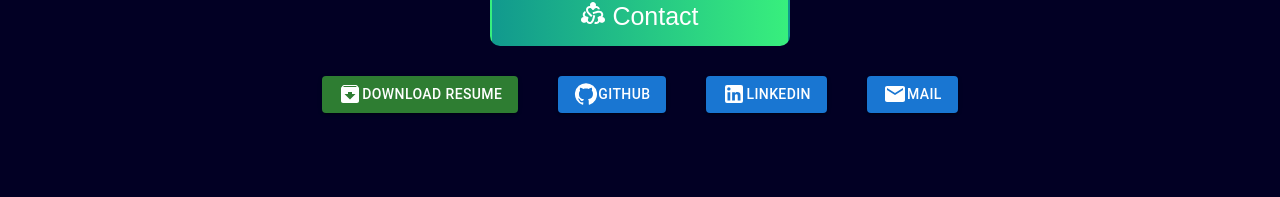
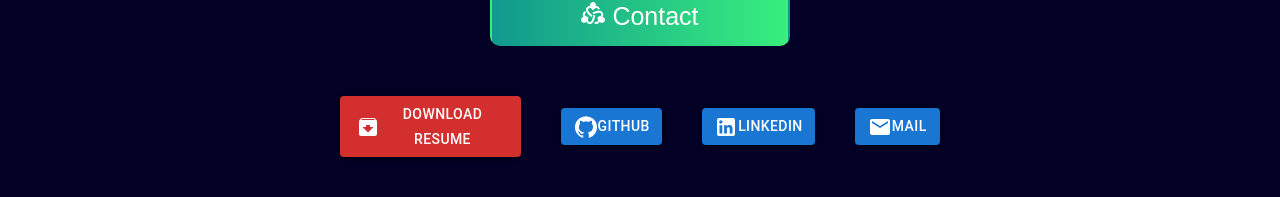
Before and after one commit to aravindh-mb/aravindh-portfolio-site, a React (Create React App) app: page / in a window 1280 px wide. Shown: the part 4308-4505 px from the top of the page. Before the commit the page ends 4451 px from the top, so only its background shows below. Built offline with nearby package versions, Linux system fonts and the light colour scheme.

Commit message:
Update homePage.js

```diff
--- a/src/homePage.js
+++ b/src/homePage.js
@@ -160,7 +160,6 @@ function Home() {
           }}
         >
           <Avatar sx={{ marginLeft: { xs: '30%' }, justifyContent: "center", alignItems: "center", width: { xs: 350, md: 250 }, height: { xs: 350, md: 250 } }} alt="aravindh pic" src="https://avatars.githubusercontent.com/u/83901906?v=4" />
-          <div className="duplicateAvatar"></div>
         </Box>
 
       </Stack>
@@ -226,7 +225,9 @@ function Home() {
           <Typography sx={{ margin: '8px', color: 'white' }} variant='h5'>Frontend Technologies</Typography>
           <Divider />
           <Box sx={{ display: 'flex', margin: '10px', flexWrap: 'wrap', padding: '8px' }}>
-            {skills.filter((skill) => skill.type === 'frontend').map((skill, i) => {
+            {
+            skills.filter((skill) => {
+              return skill.type === 'frontend'}).map((skill, i) => {
               return (
                 <Box sx={{ display: 'flex', justifyContent: 'space-evenly', alignItems: 'center', height: '200px', width: { xs: '500px', sm: '400px', md: '300px' }, backgroundColor: 'white', borderRadius: '10px', margin: '5px auto' }}>
                   <img src={skill.image} height='70px' width='70px' />
@@ -238,7 +239,6 @@ function Home() {
           </Box>
         </Box>
 
-
         <Box component={motion.div} initial={{ opacity: 0, scale: 0.5 }}
           transition={{ layout: { duration: 1, type: 'spring' } }}
           animate={{ x: [50, 110, 50] }}
@@ -247,7 +247,8 @@ function Home() {
           <Typography sx={{ margin: '8px', color: 'white' }} variant='h5'>Library's</Typography>
           <Divider />
           <Box sx={{ display: 'flex', margin: '10px', flexWrap: 'wrap', padding: '8px' }}>
-            {skills.filter((skill) => skill.type === 'Library').map((skill, i) => {
+            {skills.filter((skill) => {
+             return skill.type === 'Library'}).map((skill, i) => {
               return (
                 <Box sx={{ display: 'flex', justifyContent: 'space-evenly', alignItems: 'center', height: '200px', width: { xs: '500px', sm: '400px', md: '300px' }, backgroundColor: 'white', borderRadius: '10px', margin: '5px auto' }}>
                   <img src={skill.image} height='70px' width='70px' />
@@ -267,7 +268,8 @@ function Home() {
           <Typography sx={{ margin: '8px', color: 'white' }} variant='h5'>Backend Technologies</Typography>
           <Divider />
           <Box sx={{ display: 'flex', margin: '10px', flexWrap: 'wrap', padding: '8px' }}>
-            {skills.filter((skill) => skill.type === 'backend').map((skill, i) => {
+            {skills.filter((skill) => {
+              return skill.type === 'backend'}).map((skill, i) => {
               return (
                 <Box sx={{ display: 'flex', justifyContent: 'space-evenly', alignItems: 'center', height: '200px', width: { xs: '500px', sm: '400px', md: '300px' }, backgroundColor: 'white', borderRadius: '10px', margin: '5px auto' }}>
                   <img src={skill.image} height='70px' width='70px' />
@@ -287,7 +289,8 @@ function Home() {
           <Typography sx={{ margin: '8px', color: 'white' }} variant='h5'>Tool's</Typography>
           <Divider />
           <Box sx={{ display: 'flex', margin: '10px', flexWrap: 'wrap', padding: '8px' }}>
-            {skills.filter((skill) => skill.type === 'tools').map((skill, i) => {
+            {skills.filter((skill) => {
+              return skill.type === 'tools'}).map((skill, i) => {
               return (
                 <Box sx={{ display: 'flex', justifyContent: 'space-evenly', alignItems: 'center', height: '200px', width: { xs: '500px', sm: '400px', md: '300px' }, backgroundColor: 'white', borderRadius: '10px', margin: '5px auto' }}>
                   <img src={skill.image} height='70px' width='70px' />
@@ -338,10 +341,8 @@ function Home() {
         }}
         whileTap={{ scale: 0.5 }}
         className="tech_skills"
-        sx={{ margin: 'auto', color: 'white', padding: '8px', marginLeft: { xs: '125px', md: "560px" }, border: '2px solid transparent', borderRadius: '10px', fontSize: '30px', width: '300px', height: '60px', background: 'linear-gradient(to right, #7f00ff, #e100ff)' }}
-      ><GroupsIcon />  Project's</Box>
-
-
+        sx={{ margin: 'auto', color: 'white', padding: '8px', marginLeft: { xs: '125px', md: "560px" }, border: '2px solid transparent', borderRadius: '10px', fontSize: '30px', width: '300px', height: '60px', background: 'linear-gradient(to right, #7f00ff, #e100ff)' }}>
+      <GroupsIcon />  Project's</Box>
 
         <Box sx={{display:{xs:'block',md:'flex',marginLeft:'0px',marginBottom:'20px'}}} component={motion.div} initial={{ opacity: 0, scale: 0.5 }}
           transition={{ layout: { duration: 1, type: 'spring' } }}
@@ -384,12 +385,12 @@ function Home() {
         }}
         whileTap={{ scale: 0.5 }}
         className="tech_skills"
-        sx={{ color: 'white', padding: '8px', marginLeft: { xs: '225px', md: "0px" }, border: '2px solid transparent', borderRadius: '10px', fontSize: '25px', width: '300px', height: '60px', background: 'linear-gradient(to right, #11998e, #38ef7d)' }}
-      ><Diversity2Icon /> Contact</Box>
+        sx={{ color: 'white', padding: '8px', marginLeft: { xs: '225px', md: "0px" }, border: '2px solid transparent', borderRadius: '10px', fontSize: '25px', width: '300px', height: '60px', background: 'linear-gradient(to right, #11998e, #38ef7d)' }}>
+      <Diversity2Icon /> Contact</Box>
 
-         <Box>
-            <Stack spacing={5} direction="row" sx={{display:'flex',alignItems:'center',justifyContent:'center',margin:'30px'}}>
-                <Button variant="contained" color="success"  href="./assests/aravindh-resume.pdf" download=""><ArchiveIcon/>Download Resume</Button>
+         <Box sx={{width:'700px',margin:'auto'}}>
+            <Stack spacing={5} direction="row" sx={{display:'flex',alignItems:'center',justifyContent:'center',margin:'50px'}}>
+                <Button variant="contained" color="error"  href="./assests/aravindh-resume.pdf" download=""><ArchiveIcon/>Download Resume</Button>
                 <Button variant="contained"  href="https://github.com/aravindh-mb"><GitHubIcon/> GitHub</Button>
                 <Button variant="contained" href="https://www.linkedin.com/in/aravindh-a-685b2823b/"><LinkedInIcon/> LinkedIn</Button>
                 <Button variant="contained" href ="mailto:aaravindh23cse@gmail.com"><EmailIcon/> Mail</Button>
```
